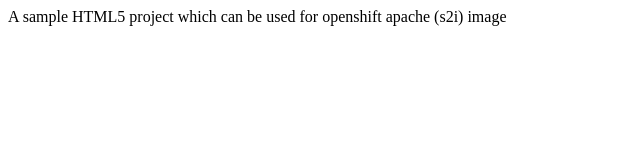
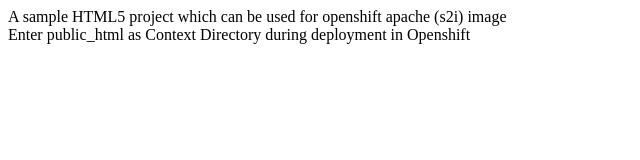
Before and after one commit to ridvan70/openshift-apache-sample, a plain HTML site: page public_html/index.html in a window 1280 px wide. Shown: the whole page, without its empty margins (0-640 px from the left). Drawn offline with Linux system fonts and the light colour scheme.

Commit message:
Github Webhook Test

```diff
--- a/public_html/index.html
+++ b/public_html/index.html
@@ -7,5 +7,6 @@
     </head>
     <body>
         <div>A sample HTML5 project which can be used for openshift apache (s2i) image</div>
+        <div>Enter public_html as Context Directory during deployment in Openshift</div>
     </body>
 </html>
```
